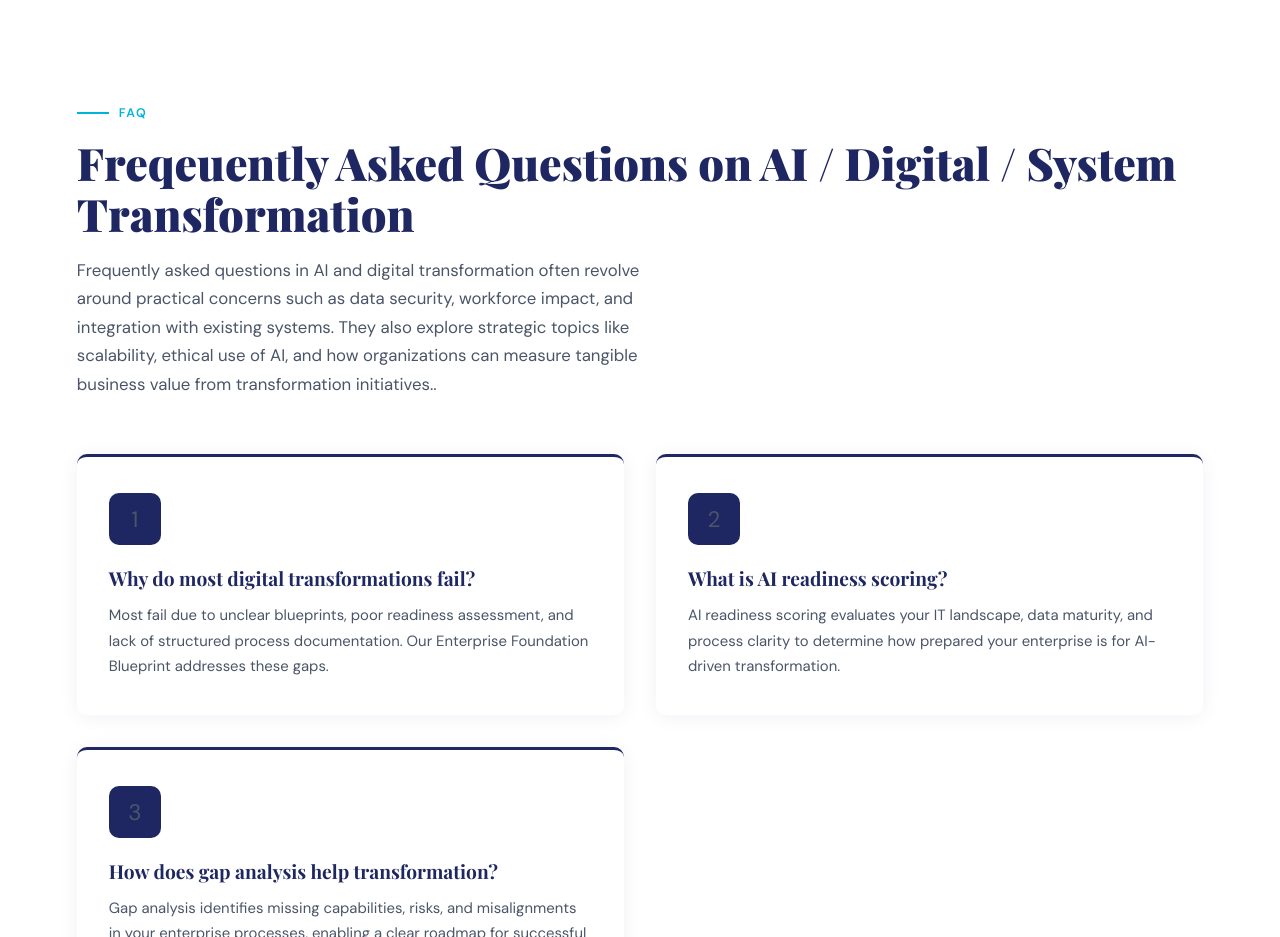
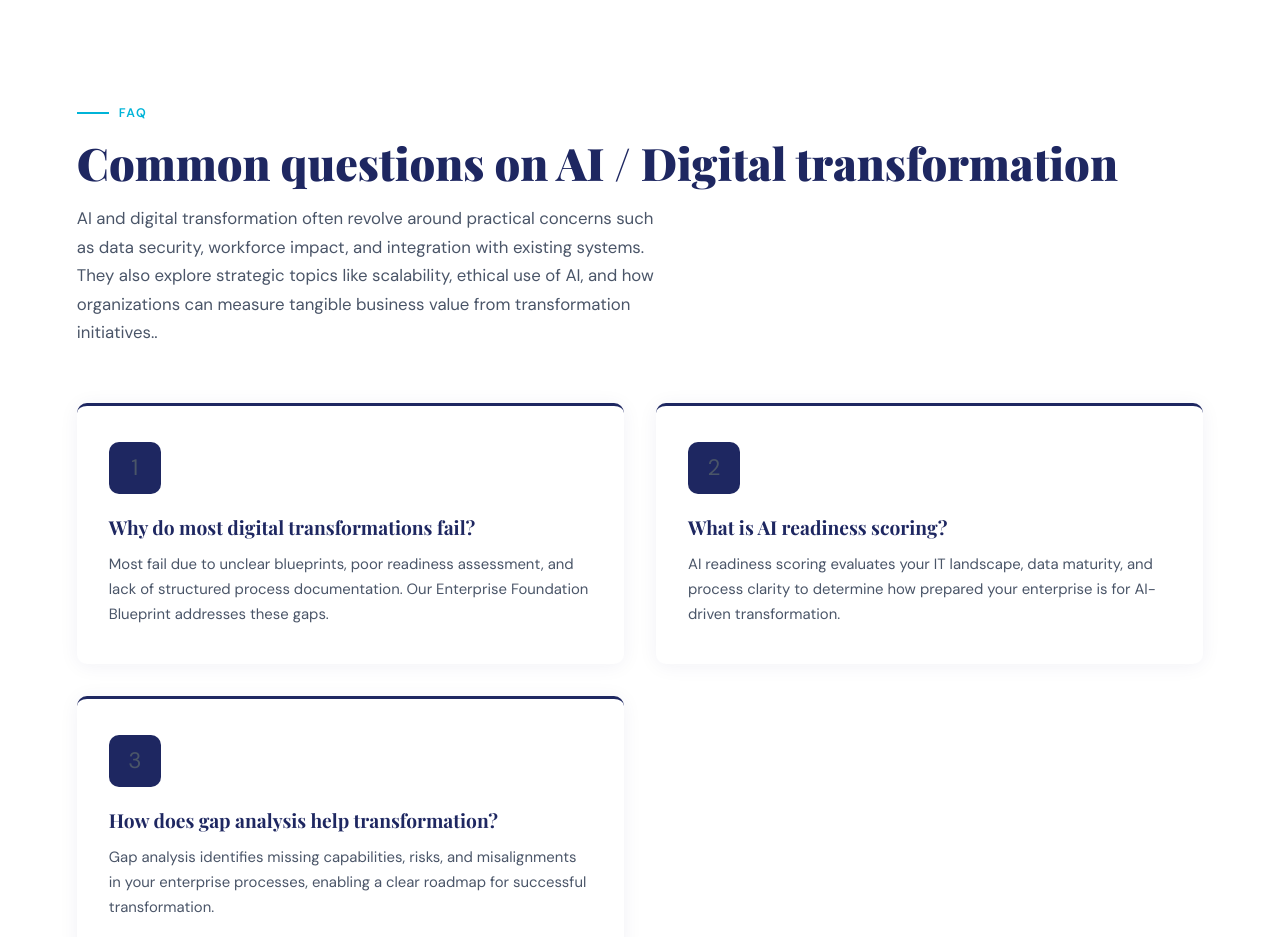
Before and after one commit to 2g2mfamily/EIQ, a plain HTML site: page index.html in a window 1280 px wide. Shown: the part 5580-6517 px from the top of the page. Drawn offline with nearby package versions, Linux system fonts and the light colour scheme.

Commit message:
Add files via upload

```diff
--- a/index.html
+++ b/index.html
@@ -312,8 +312,8 @@ footer{background:var(--dark);padding:40px 6%;display:flex;align-items:center;ju
 
 <section class="faq" id="faq">
   <div class="slabel"><span>FAQ</span></div>
-  <h2 class="stitle">Freqeuently Asked Questions on AI / Digital / System Transformation</h2>
-  <p class="ssub">Frequently asked questions in AI and digital transformation often revolve around practical concerns such as data security, workforce impact, and integration with existing systems. They also explore strategic topics like scalability, ethical use of AI, and how organizations can measure tangible business value from transformation initiatives..</p>
+  <h2 class="stitle">Common questions on AI / Digital transformation</h2>
+  <p class="ssub">AI and digital transformation often revolve around practical concerns such as data security, workforce impact, and integration with existing systems. They also explore strategic topics like scalability, ethical use of AI, and how organizations can measure tangible business value from transformation initiatives..</p>
   <div class="wgrid">
     <div class="wcard reveal"><div class="wicon">1</div><h3>Why do most digital transformations fail?</h3><p>Most fail due to unclear blueprints, poor readiness assessment, and lack of structured process documentation. Our Enterprise Foundation Blueprint addresses these gaps.</p></div>
     <div class="wcard reveal rd1"><div class="wicon">2</div><h3>What is AI readiness scoring?</h3><p>AI readiness scoring evaluates your IT landscape, data maturity, and process clarity to determine how prepared your enterprise is for AI-driven transformation.</p></div>
```
